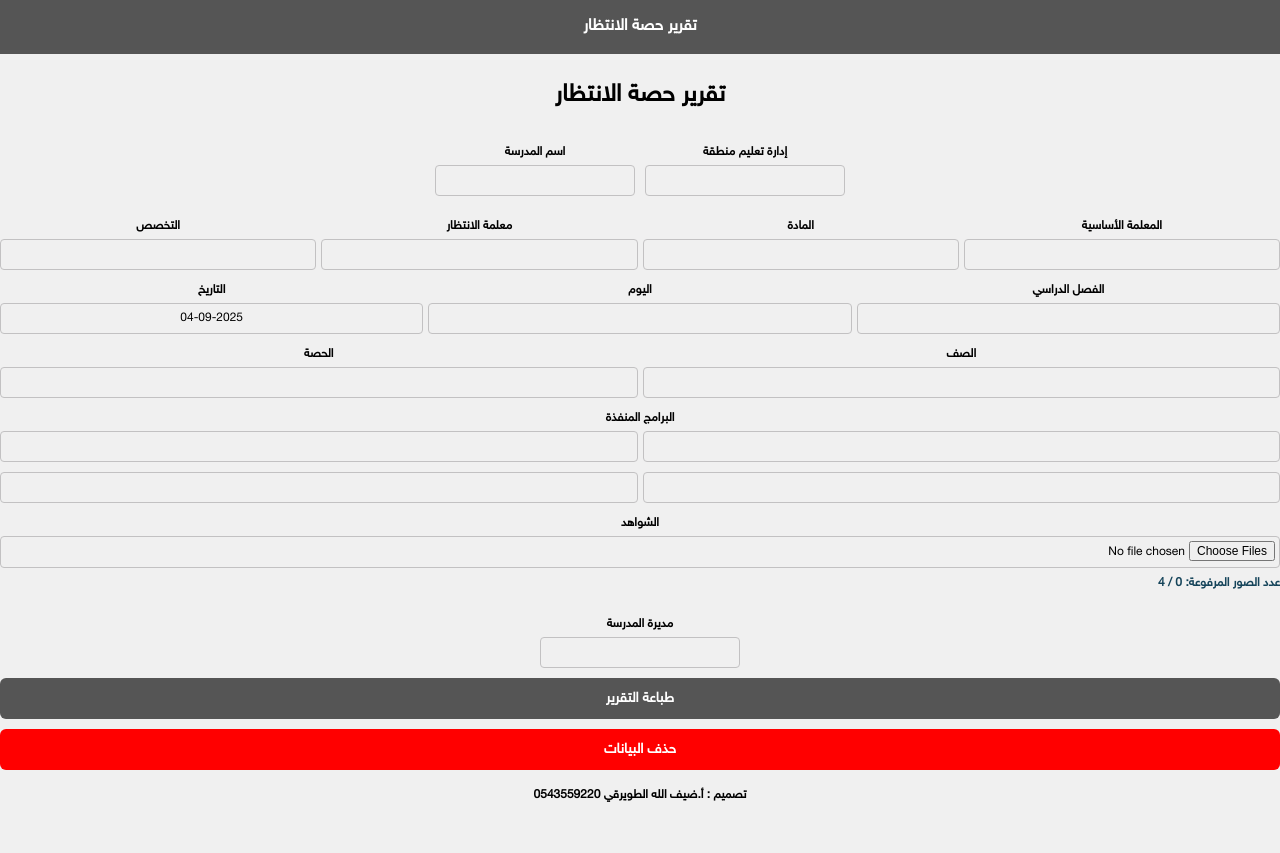
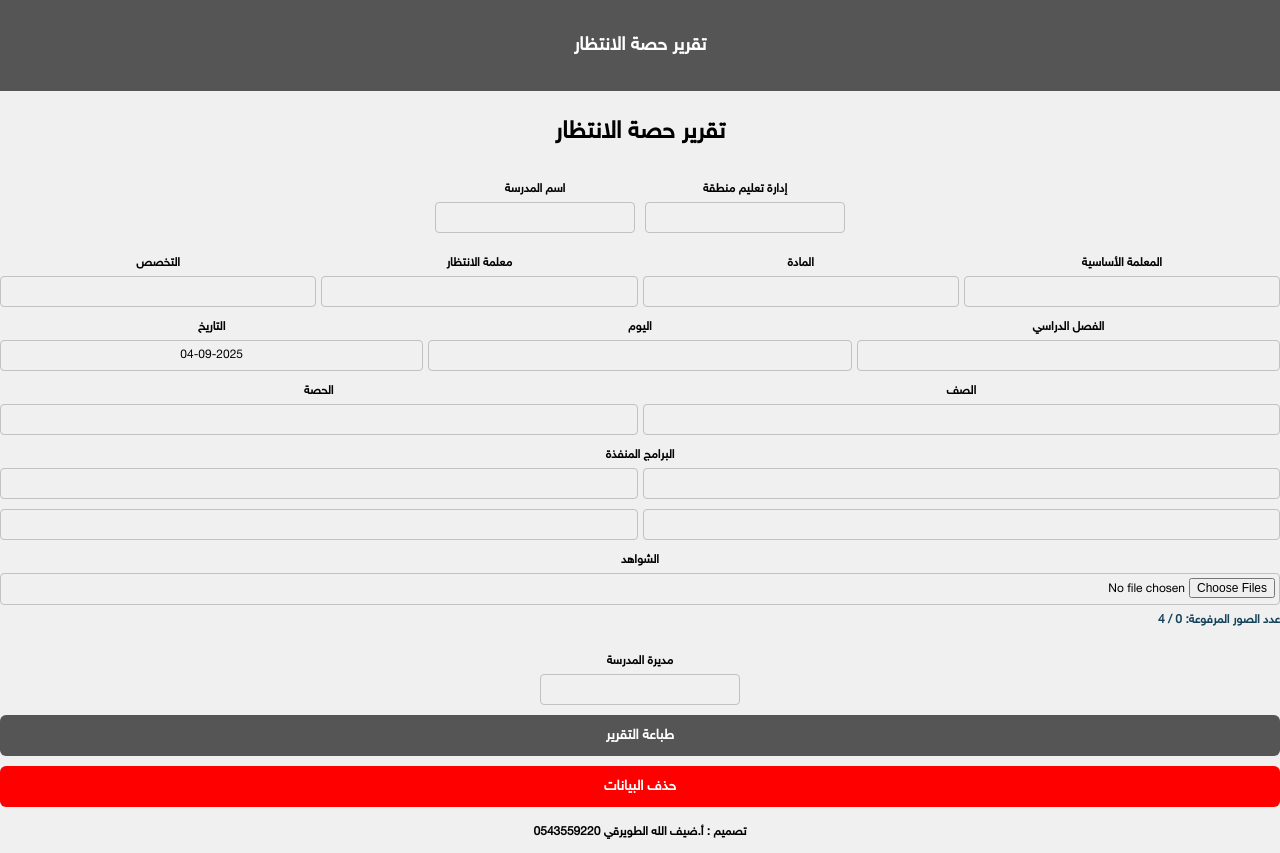
Before and after one commit to defullah2010-svg/W2, a plain HTML site: page index.html in a window 1280 px wide. Before the commit the page ends 816 px from the top, so only its background shows below. Drawn offline with nearby package versions, Linux system fonts and the light colour scheme.

Commit message:
Add files via upload

```diff
--- a/index.html
+++ b/index.html
@@ -3,7 +3,6 @@
 <head>
 <meta charset="UTF-8">
 <meta name="viewport" content="width=device-width, initial-scale=1.0">
-<title>تقرير حصة الانتظار</title>
 
 <link rel="stylesheet" href="https://cdn.jsdelivr.net/npm/flatpickr/dist/flatpickr.min.css">
 <script src="https://cdn.jsdelivr.net/npm/flatpickr"></script>
@@ -101,7 +100,7 @@ footer {
 <body>
 
 <div id="mainContent">
-<header><h1>تقرير حصة الانتظار</h1></header>
+<header><h3>تقرير حصة الانتظار</h3></header>
 
 <div id="waiting" class="tab-content active">
 <h2>تقرير حصة الانتظار</h2>
```
